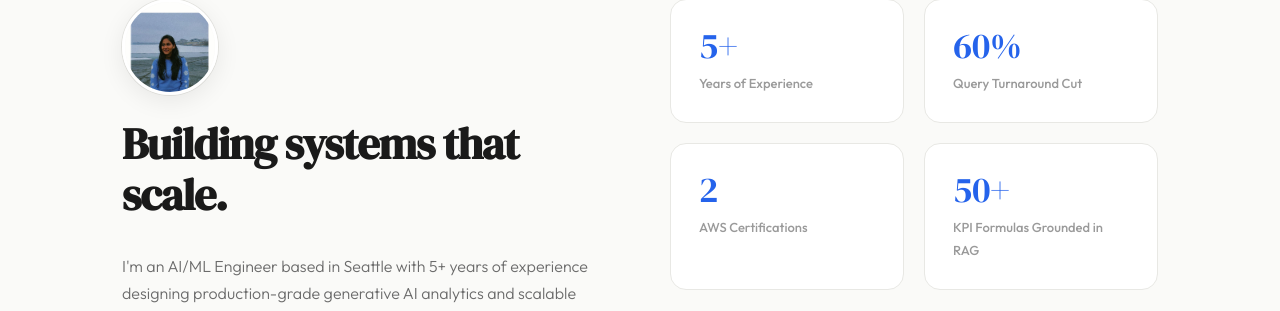
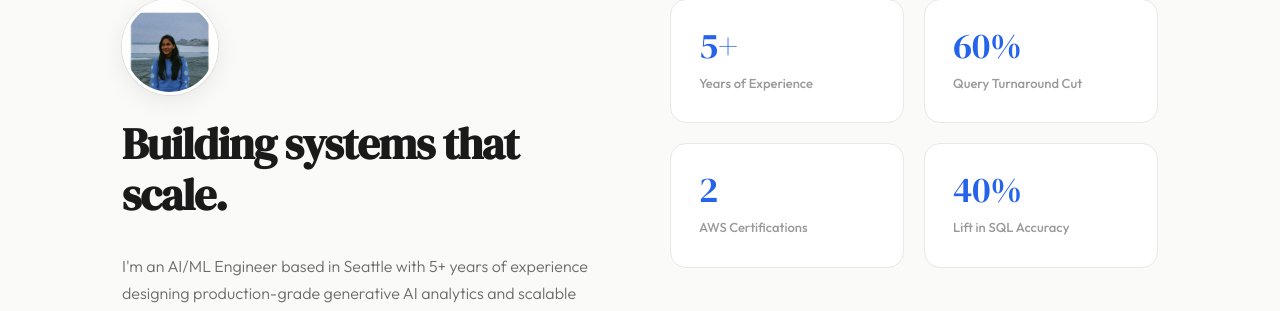
Before and after one commit to ramya-yalamarti/ramya-yalamarti.github.io, a plain HTML site: page index.html in a window 1280 px wide. Shown: the part 957-1268 px from the top of the page. Drawn offline with Linux system fonts and the light colour scheme.

Commit message:
Simplify last stat card to 40% Lift in SQL Accuracy
Replace "50+ KPI Formulas Grounded in RAG" — which reads as AI jargon
— with a plain outcome metric a non-technical recruiter can parse.

Co-Authored-By: Claude Opus 4.7 (1M context) <noreply@anthropic.com>

```diff
--- a/index.html
+++ b/index.html
@@ -341,8 +341,8 @@
         <div class="stat-label">AWS Certifications</div>
       </div>
       <div class="stat-card">
-        <div class="stat-number">50+</div>
-        <div class="stat-label">KPI Formulas Grounded in RAG</div>
+        <div class="stat-number">40%</div>
+        <div class="stat-label">Lift in SQL Accuracy</div>
       </div>
     </div>
   </div>
```
